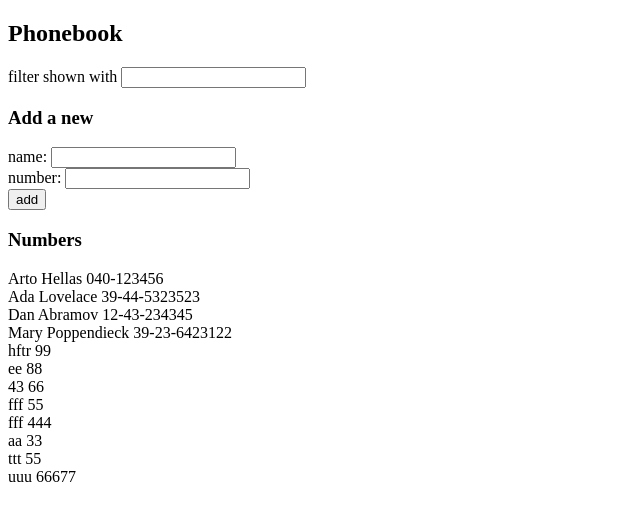
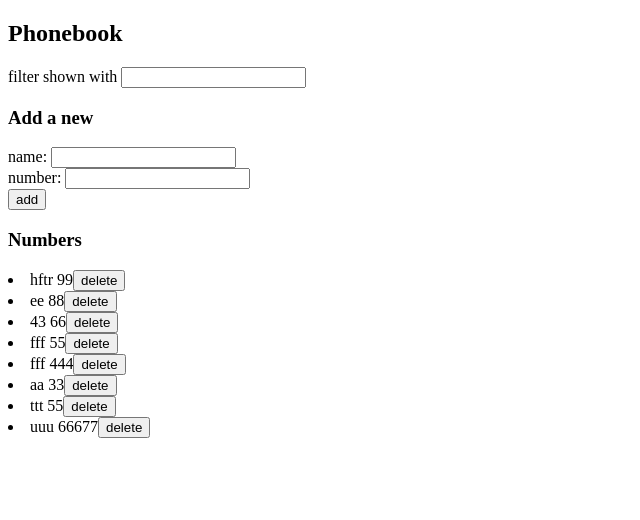
Before and after one commit to JoakimBjorklind/fullstackfall2020, a React (Create React App) app in the folder part2/phonebook/: page / in a window 1280 px wide. Shown: the top 520 px of the page, without its empty margins (0-640 px from the left). Built offline with nearby package versions, Linux system fonts and the light colour scheme; data requests are answered from the project's data file.

Commit message:
exercise 2.17 temporary solution

```diff
--- a/part2/phonebook/db.json
+++ b/part2/phonebook/db.json
@@ -1,25 +1,5 @@
 {
   "persons": [
-    {
-      "content": "Arto Hellas",
-      "numb": "040-123456",
-      "id": 1
-    },
-    {
-      "content": "Ada Lovelace",
-      "numb": "39-44-5323523",
-      "id": 2
-    },
-    {
-      "content": "Dan Abramov",
-      "numb": "12-43-234345",
-      "id": 3
-    },
-    {
-      "content": "Mary Poppendieck",
-      "numb": "39-23-6423122",
-      "id": 4
-    },
     {
       "content": "hftr",
       "numb": "99",
--- a/part2/phonebook/src/App.js
+++ b/part2/phonebook/src/App.js
@@ -57,6 +57,15 @@ const App = () => {
 
 }
 
+const cancelPerson = (id) => {
+  servpersons
+  .cancel(id)
+  .then(response => {
+    const del = persons.filter(z => id !== z.id)
+    setPersons(del)
+  })
+}
+
   const handleaChange = (event) => {
     console.log(event.target.value)
     setNewName(event.target.value)
@@ -68,6 +77,11 @@ const App = () => {
 
   }
   const handlecChange = (event) => {
+    console.log(event.target.value)
+    setNewFilter(event.target.value)
+  }
+
+  const handlePersonClicks = (event) => {
     console.log(event.target.value)
     setNewFilter(event.target.value)
   }
@@ -86,7 +100,7 @@ const App = () => {
 
       <h3>Numbers</h3>
 
-      <Persons persons={persons} newFilter={newFilter}/>
+      <Persons persons={persons} newFilter={newFilter} cancelPerson={cancelPerson}/>
     </div>
   )
 }
--- a/part2/phonebook/src/components/Persons.js
+++ b/part2/phonebook/src/components/Persons.js
@@ -1,11 +1,12 @@
 import React from 'react';
 
-const Persons = ({persons, newFilter}) => {
+const Persons = ({persons, newFilter, cancelPerson}) => {
+    const filteringPersons = persons
+    .filter(z => z.content.toLowerCase().includes(newFilter.toLowerCase()))
     return(
 
     <div>
-        {persons.filter(a => a.content.toLowerCase().includes(newFilter.toLowerCase())).map(a =>  <div key={a.content}>  {a.content} {a.numb}
-          </div>)}
+        {filteringPersons.map(z => <li key={z.content}>{z.content} {z.numb}<button onClick={() => cancelPerson(z.id)}>delete</button></li>)}
 
     </div>
 
--- a/part2/phonebook/src/services/persons.js
+++ b/part2/phonebook/src/services/persons.js
@@ -16,8 +16,15 @@ const update = (id, aObject) => {
   return request.then(response => response.data)
 }
 
+const cancel = (id) => {
+  const request = axios.delete(`${baseUrl}/${id}`)
+  return request.then(response => response.data)
+}
+
+
 export default {
   getAll: getAll,
   create: create,
-  update: update
+  update: update,
+  cancel: cancel
 }
```
